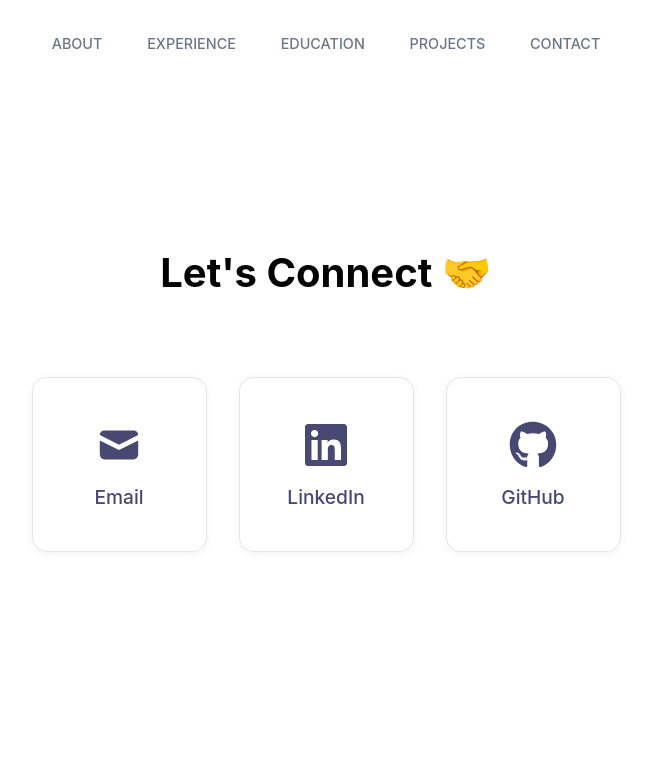
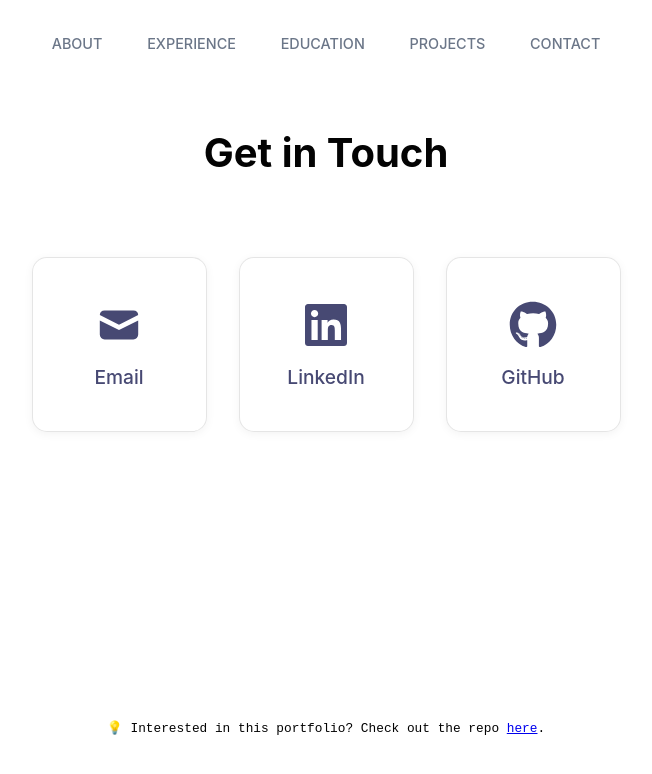
Before and after one commit to kpan02/portfolio, a React (Vite) app: page /contact in a window 1280 px wide. Shown: the top 774 px of the page, without its empty margins (314-966 px from the left). Built offline with nearby package versions, Linux system fonts and the light colour scheme.

Commit message:
contact -- added footer

```diff
--- a/src/components/Contact/Contact.css
+++ b/src/components/Contact/Contact.css
@@ -4,12 +4,12 @@
     display: flex;
     flex-direction: column;
     align-items: center;
-    justify-content: center;
     padding: 2rem;
 }
 
 .app__contact h2 {
     font-size: var(--section-header-font-size);
+    margin-top: 4rem;
     margin-bottom: 3rem;
     color: var(--black-color);
 }
@@ -53,8 +53,20 @@
     font-weight: 500;
 }
 
+.app__contact-footer {
+    margin-top: auto;
+    padding-bottom: 2rem;
+    font-size: 0.8rem;
+    color: var(--black-color);
+    font-family: "SF Mono", SFMono-Regular, ui-monospace, monospace;
+}
+
 /* Responsive Design */
 @media screen and (max-width: 768px) {
+    .app__contact h2 {
+        margin-top: 2rem;
+    }
+
     .contact-card {
         width: 150px;
         height: 150px;
--- a/src/components/Contact/Contact.jsx
+++ b/src/components/Contact/Contact.jsx
@@ -15,7 +15,12 @@
 
     return (
         <div className="app__contact">
-            <h2>Let's Connect 🤝</h2>
+            <div style={{ height: '2rem' }}></div>
+
+            <div className="app__contact-header">
+                <h2>Get in Touch</h2>
+            </div>
+
             <div style={{ height: '2rem' }}></div>
 
             <div className="app__contact-cards">
@@ -58,6 +63,11 @@
                     <span>Instagram</span>
                 </a> */}
             </div>
+
+
+            <div className="app__contact-footer">
+                <p>💡 Interested in this portfolio? Check out the repo <a href="https://github.com/kpan02/portfolio">here</a>.</p>
+            </div>
         </div>
     );
 };
```
